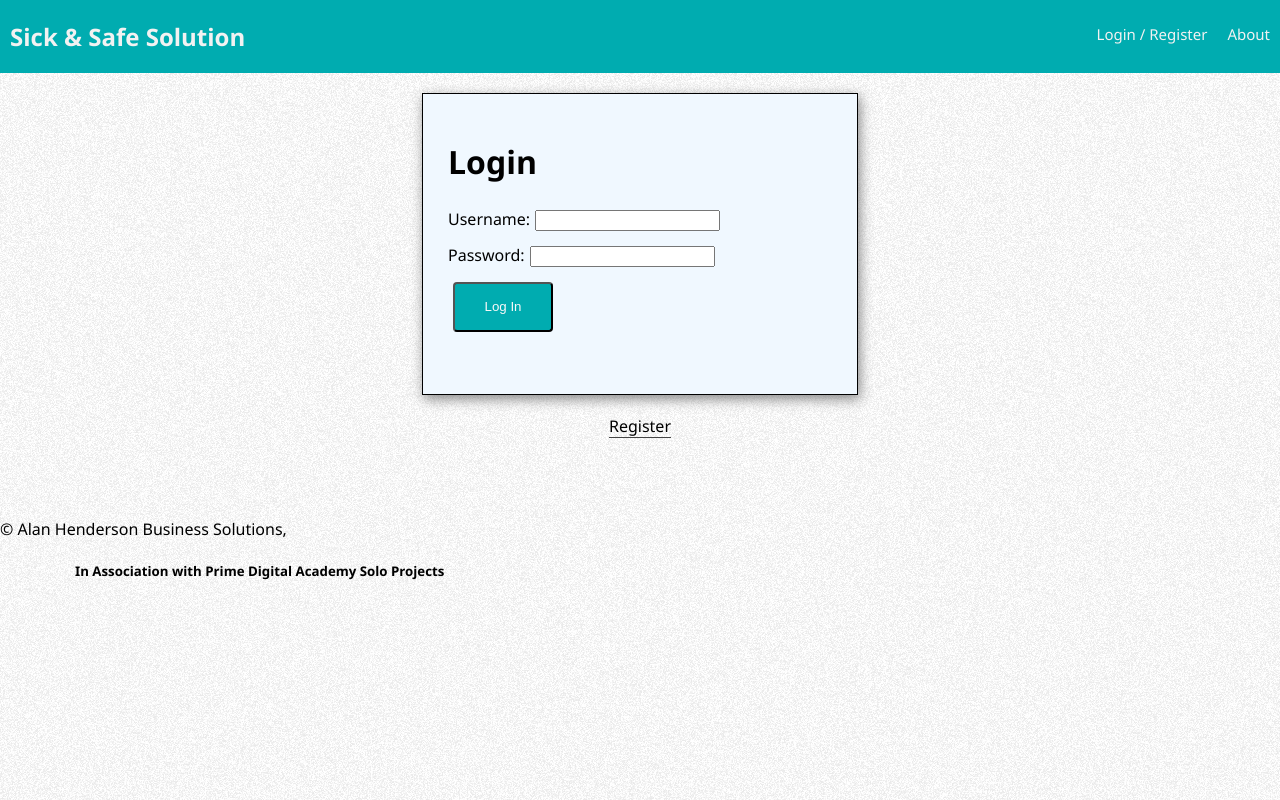
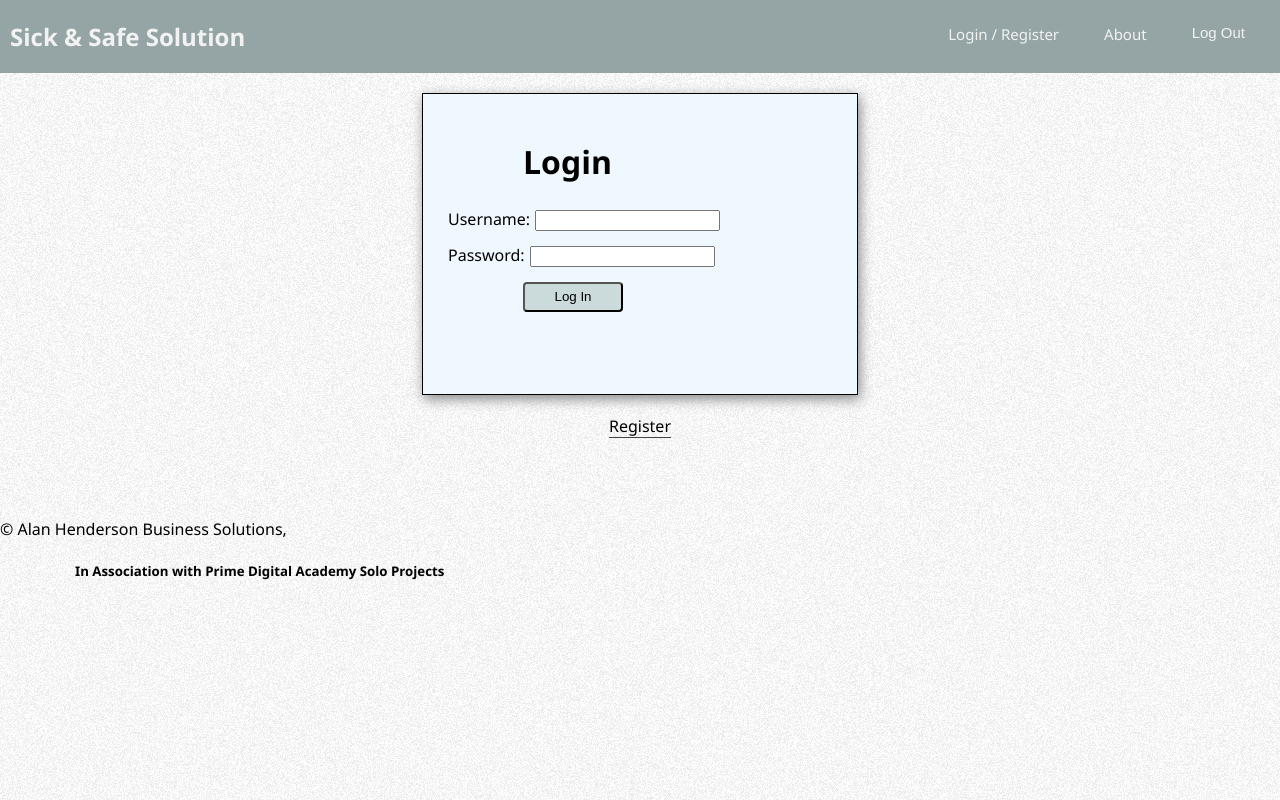
Before and after one commit to KitchenBomber/Sick-and-Safe-Tracking-Tool, a React (Create React App) app: page /#/home in a window 1280 px wide. Built offline with nearby package versions, Linux system fonts and the light colour scheme; no server answers.

Commit message:
more styling

```diff
--- a/src/components/AboutPage/AboutPage.js
+++ b/src/components/AboutPage/AboutPage.js
@@ -9,11 +9,21 @@ import React from 'react';
 const AboutPage = () => (
   <div>
     <div>
-      <p>
-        Minneapolis has a Sick and Safe policy that has applied to all hours worked in the city since July 1st of 2017. It is the responsibility of employers to track sick and safe time for their employees and be able to tell them how much they have accrued within a reasonable amount of time. This tool helps employers track time for their employees and allows employees to check to make sure their time is being accurately tracked.
+      <h3>About Page:</h3>
+      <h5 style={{ color: "#CB4335" }}>ATTENTION: The accuracy of the data provided by this application is limited by the accuracy of the data put into it. If you find discrepancies examine your source data for accuracy.</h5>
+      <h5 style={{ color: "#CB4335" }}>Making corrections is easy!!</h5>
 
-        More information about the policy is available from the cities website Here: <a href="//sicktimeinfo.minneapolismn.gov/">http://sicktimeinfo.minneapolismn.gov/</a>
-      </p>
+      <h5>For Employees:</h5>
+      <p>You can use this application in two ways. You can log in and view your data using credentials supplied by your employer. Or you can create your own account to enter time for yourself.</p>
+
+      <h5>For Supervisors:</h5>
+      <p>You can use this application to track your employee's Sick & Safe time. The login information that you will provide will allow them to view only their own information. They will not be able to alter their records or see data about other employees.
+    </p>
+
+      <h5>For Administrators:</h5>
+      <p>Coming soon! You'll be able to view all employee and supervisor information created for your org. You'll have the full access of a supervisor user for all supervisors reporting to you. Additionally, you will be able to move employees between teams and update end of year carryover hours. These features are currently unavailable.</p>
+
+
     </div>
   </div>
 );
--- a/src/components/App/App.css
+++ b/src/components/App/App.css
@@ -20,24 +20,36 @@ form {
 
 }
 
-input, select {
+input {
     margin: 5px;
     margin-bottom: 10px;
+
+}
+select {
+    margin: 5px;
+    margin-bottom: 10px;
+    min-height: 22px;
+
 }
 
 .log-in, .log-out, .register,
  .graphButton, .historyButton, .viewAddToggle,
  .submitHours, .editButtons {
-  background-color: #00acb0;
+  background-color: #cbdbdb;
   border-radius: 4px;
-  color: #f8f8f8;
-  min-height: 50px;
+  color: black;
+  min-height: 30px;
   min-width: 100px;
   outline:0;
   cursor: pointer;
+  margin: 5px;
 }
-p, h3, h4, h5 {
+p, h1, h3, h4, h5 {
     width: 50%;
+    margin-left: 75px;
+}
+
+.log-in {
     margin-left: 75px;
 }
 
--- a/src/components/InfoPage/InfoPage.js
+++ b/src/components/InfoPage/InfoPage.js
@@ -8,17 +8,15 @@ import React from 'react';
 const InfoPage = () => (
   <div>
     <h3>Information Page:</h3>
-    <h4>Alert: The accuracy of this application is only as good as the data entered into it. If you find discrepancies consult your source data. Making necessary corrections is easy!</h4>
+    <p>
+      Minneapolis has a Sick & Safe policy that has applied to all hours worked in the city since July 1st of 2017.</p>
 
-    <h5>For Employees:</h5>
-    <p>You can log in, in View mode using credentials supplied by your employer. Or you can create your own account and enter time for yourself if you don't think your employer is tracking your time accurately.</p>
+    <p> It is the responsibility of employers to track Sick & Safe time for their employees and to be able to tell an employee how much they have accrued whenever they requests it.</p>
 
-    <h5>For Supervisors:</h5>
-    <p>You can use this application to track your employees Sick and Safe time. The login information that you will provide your employees will allow them to view only their own information. They will not be able to alter their records or see other files.
-    </p>
+    <p> This tool helps employers track Sick & Safe time for their employees. It can also be used by employees to make sure their employer is accurately tracking their time.</p>
 
-    <h5>For Administrators:</h5>
-    <p>Coming soon! You'll be able to view all employee  and supervisor information, move employees between teams and update end of year carryover hours. These features are currently unavailable.</p>
+    <p>More information about the policy is available from the cities website Here: <a href="//sicktimeinfo.minneapolismn.gov/">http://sicktimeinfo.minneapolismn.gov/</a>
+      </p>
 
   </div>
 );
--- a/src/components/Nav/Nav.css
+++ b/src/components/Nav/Nav.css
@@ -8,17 +8,19 @@
 
 .nav {
   overflow: hidden;
-  background-color: #00acb0;
+  background-color: #95A5A6;
+
 }
 
 .nav-link {
   float: left;
   color: #f2f2f2;
-  background-color: #00acb0;
+  background-color: #95A5A6;
   text-align: center;
   padding: 24px 10px;
   text-decoration: none;
   font-size: 15px;
+  margin-right: 25px;
 
   /* these last two make the logout button in
   the nav bar look like another link */
--- a/src/components/Nav/Nav.js
+++ b/src/components/Nav/Nav.js
@@ -19,24 +19,26 @@ const Nav = (props) => (
       {/* Show the link to the info page and the logout button if the user is logged in */}
       {props.user.id && (
         <>
+          <Link className="nav-link" to="/employee">
+          Employee Data
+          </Link>
           <Link className="nav-link" to="/info">
             Info Page
           </Link>
-          <LogOutButton className="nav-link"/>
+
 {/*
           <Link className="nav-link" to="/supervisor">
            Supervisor
           </Link> */}
 
-          <Link className="nav-link" to="/employee">
-            Employee(s)
-          </Link>
+
         </>
       )}
       {/* Always show this link since the about page is not protected */}
       <Link className="nav-link" to="/about">
         About
       </Link>
+      <LogOutButton className="nav-link" />
     </div>
   </div>
 );
```
